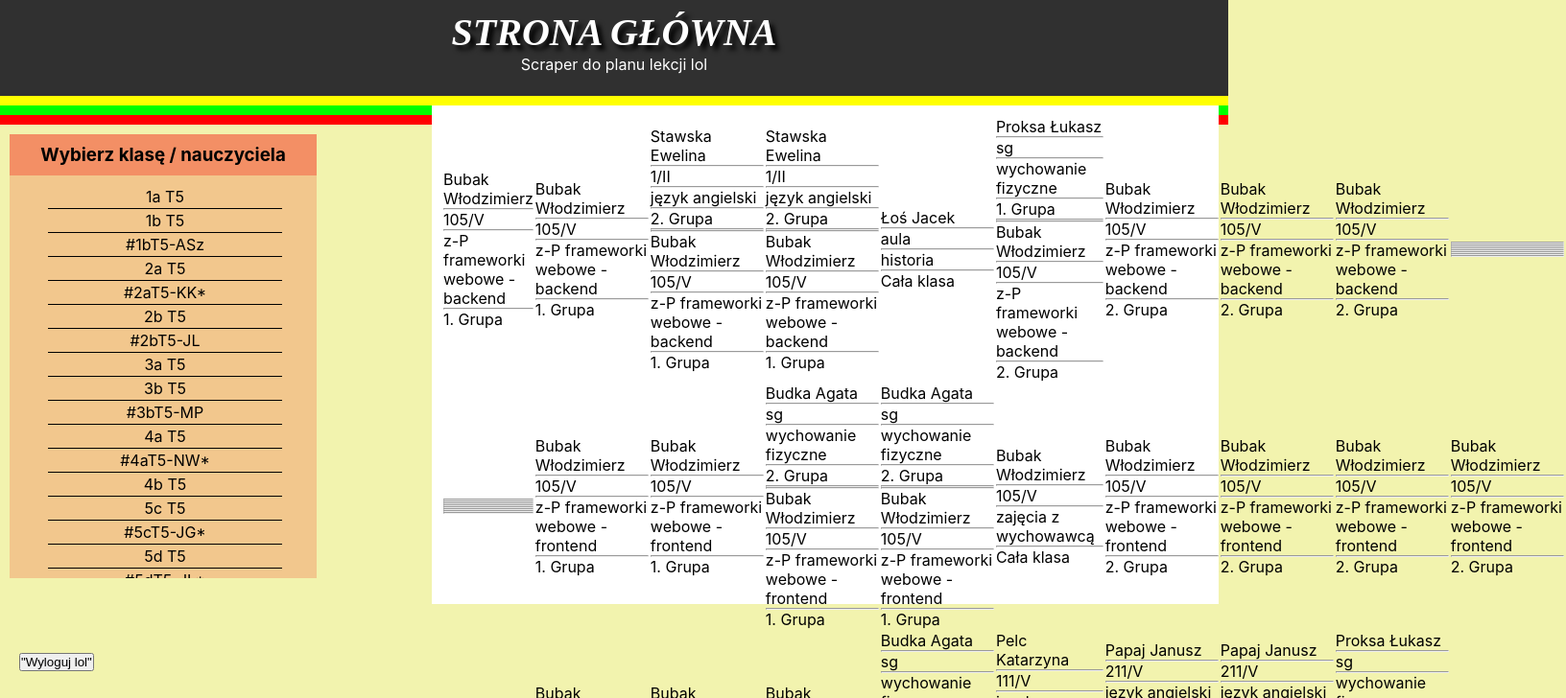
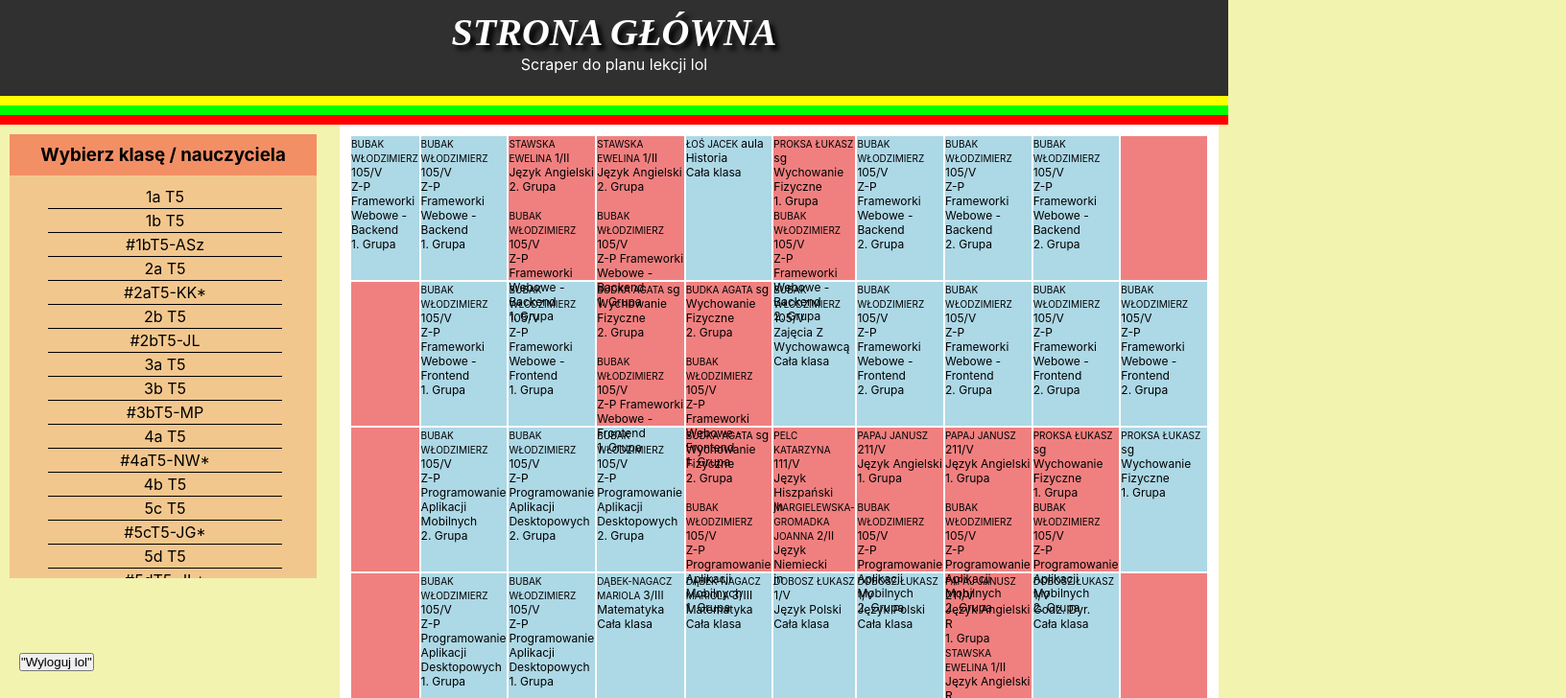
Before and after one commit to Wojtanello-coder/multi-plan, a React (Create React App) app: page /qweasd in a window 1280 px wide. Shown: the top 728 px of the page at 96% size, 1632 px wide, since content can reach past the window. Built offline with nearby package versions, Linux system fonts and the light colour scheme.

Commit message:
fix plan a bit

```diff
--- a/src/Components/Comps.css
+++ b/src/Components/Comps.css
@@ -38,33 +38,6 @@
     width: 80%;
 }
 
-@media only screen and (max-width: 1000px){
-    #plan{
-        position: absolute;
-        top: 100px;
-        right: 0px;
-        padding: 10px;
-        margin: 10px;
-        background-color: #fff;
-        width: 400px;
-        height: 300px;
-    }
-
-}
-@media only screen and (min-width: 1000px){
-    #plan{
-        position: absolute;
-        top: 100px;
-        right: 0px;
-        padding: 10px;
-        margin: 10px;
-        background-color: #fff;
-        width: 800px;
-        height: 500px;
-    }
-
-}
-
 
 .link{
     text-decoration: none;
--- a/src/Components/Footer.css
+++ b/src/Components/Footer.css
@@ -3,7 +3,7 @@
     height: 50px;
     background-color: #303030;
     color: #fff;
-    position: fixed;
+    position: absolute;
     bottom: 0px;
 }
 #footer img{
--- a/src/Components/Home.js
+++ b/src/Components/Home.js
@@ -1008,7 +1008,7 @@ function Home(){
 
             <Plan data={data} id="planbox"/>
 
-            <Footer/>
+            {/* <Footer/> */}
         </div>
     )
 }
--- /dev/null
+++ b/src/Components/Plan.css
@@ -0,0 +1,49 @@
+@media only screen and (max-width: 1000px){
+    #plan{
+        position: absolute;
+        top: 100px;
+        right: 0px;
+        padding: 10px;
+        margin: 10px;
+        background-color: #fff;
+        width: 60vw;
+        height: 300px;
+    }
+
+}
+@media only screen and (min-width: 1000px){
+    #plan{
+        position: absolute;
+        top: 120px;
+        right: 0px;
+        padding: 10px;
+        margin: 10px;
+        background-color: #fff;
+        width: 70vw;
+        height: 700px;
+    }
+
+}
+
+#plan .plan_cell{
+    font-size: 12px;
+    /* background-color: aquamarine; */
+    background-color: lightblue;
+    height: 150px
+}
+#plan .plan_cell_double{
+    font-size: 12px;
+    /* background-color: aquamarine; */
+    background-color: lightcoral;
+    height: 75px
+}
+
+.name{
+    text-transform: uppercase;
+    height: 10px;
+    font-size: 10px;
+    /* background-color: gold; */
+}
+.subj{
+    text-transform: capitalize;
+}
--- a/src/Components/Plan.js
+++ b/src/Components/Plan.js
@@ -1,4 +1,5 @@
 import "./Comps.css";
+import "./Plan.css";
 
 function Plan(props){
     console.log(props.data)
@@ -26,32 +27,52 @@ function Plan(props){
     //         table.push(<tr> {tds} </tr>);
     //     }
     // }
+
     return(
         <div id="plan">
             {/* {JSON.stringify(props.data)} */}
             <table>
                 <tbody>
+
                     {newArr.map((row, id) => (
                         <tr key={id}>
                             {row.map((cell, id) => (
                                 <td key={id}>
                                     {cell.length==4?(
-                                        <div>
-                                            {cell[0]} <hr/>
-                                            {cell[1]} <hr/>
-                                            {cell[2]} <hr/>
-                                            {cell[3]}
+                                        // JEDNA GRUPA
+                                        <div className="plan_cell">
+                                            {/* imie i nazwisko */}
+                                            <span className="name">{cell[0]}  </span>
+                                            {/* sala */}
+                                            <span className="room">{cell[1]}</span><br/>
+                                            {/* przedmiot */}
+                                            <span className="subj">{cell[2]}</span><br/>
+                                            {/* grupy */}
+                                            <span className="group">{cell[3]}</span>
                                         </div>
                                     ):(
+                                        // DWIE GRUPY
                                         <div>
-                                            {cell[0]} <hr/>
-                                            {cell[1]} <hr/>
-                                            {cell[2]} <hr/>
-                                            {cell[3]} <hr/> <hr/>
-                                            {cell[4]} <hr/>
-                                            {cell[5]} <hr/>
-                                            {cell[6]} <hr/>
-                                            {cell[7]}
+                                        <div className="plan_cell_double">
+                                            {/* imie i nazwisko */}
+                                            <span className="name">{cell[0]}  </span>
+                                            {/* sala */}
+                                            <span className="room">{cell[1]}</span><br/>
+                                            {/* przedmiot */}
+                                            <span className="subj">{cell[2]}</span><br/>
+                                            {/* grupa */}
+                                            <span className="group">{cell[3]}</span><br/>
+                                        </div>
+                                        <div className="plan_cell_double">
+                                            {/* imie i nazwisko */}
+                                            <span className="name">{cell[4]}  </span>
+                                            {/* sala */}
+                                            <span className="room">{cell[5]}</span><br/>
+                                            {/* przedmiot */}
+                                            <span className="subj">{cell[6]}</span><br/>
+                                            {/* grupa */}
+                                            <span className="group">{cell[7]}</span>
+                                        </div>
                                         </div>
                                     )}
                                 </td>
```
